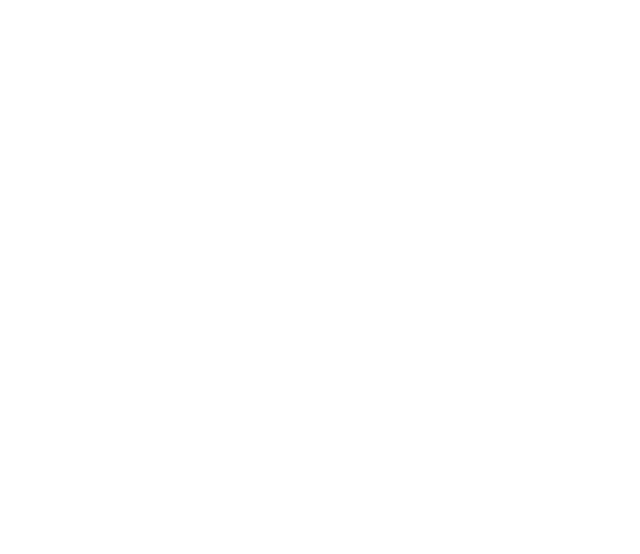
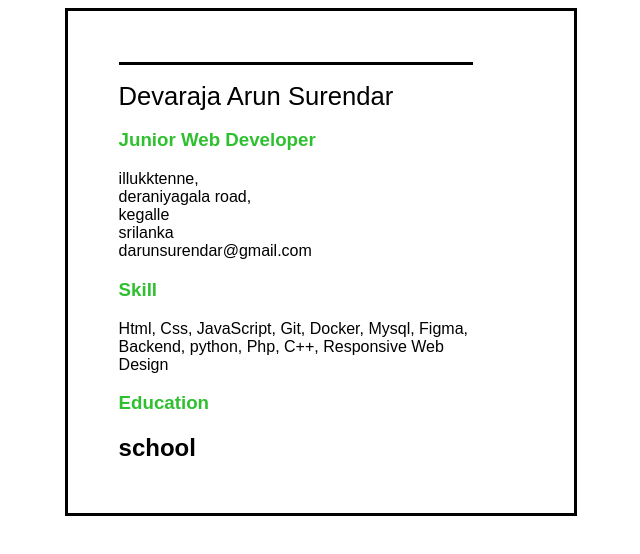
Before and after one commit to darunsurendar/Curriculum_Vitae, a plain HTML site: page index.html in a window 1280 px wide. Shown: the whole page, without its empty margins (319-959 px from the left). Drawn offline with Linux system fonts and the light colour scheme.

Commit message:
cv create

```diff
--- a/index.html
+++ b/index.html
@@ -3,10 +3,47 @@
 <head>
     <meta charset="UTF-8">
     <meta name="viewport" content="width=device-width, initial-scale=1.0">
-    <title>Document</title>
+    <title>My CV</title>
     <link rel="icon" href="image/cv_8187516.png" type="image/x-icon">
+    <link rel="stylesheet" href="style.css">
 </head>
 <body>
 
+    <!-- header-->
+    <header>
+    <h1>
+        Devaraja Arun Surendar
+    </h1>
+    <h3>
+        Junior Web Developer
+    </h3>
+    <p> illukktenne,</p>
+    <p> deraniyagala road,</p>
+    <p>  kegalle </p>
+    <p> srilanka </p>
+    <p> darunsurendar@gmail.com </p>
+
+    </header>
+    <!--main content-->
+    <main>
+        <!--skill-->
+        <h3>
+            Skill
+        </h3>
+        <p>
+            Html, Css, JavaScript, Git, Docker, Mysql, Figma, Backend, python, Php, C++, Responsive Web Design
+        </p>
+        <h3>
+            Education
+        </h3>
+        <h2>
+            school
+
+        </h2>
+        <p>
+
+        </p>
+    </main>
+
 </body>
 </html>
--- /dev/null
+++ b/style.css
@@ -0,0 +1,35 @@
+body {
+
+    margin-left: 30%;
+    margin-right: 30%;
+    border: solid black;
+    font-family: sans-serif;
+
+
+}
+header {
+    border-top: solid black;
+    margin-top: 10%;
+    margin-left: 10%;
+    margin-right: 20%;
+}
+h1 {
+
+    font-size: 2lvw;
+    font-weight: lighter;
+
+}
+h3 {
+    color: rgb(47, 192, 47);
+
+}
+p{
+
+    margin-bottom: 0%;
+    margin-top: 0%;
+}
+main{
+    margin-bottom: 10%;
+    margin-left: 10%;
+    margin-right: 20%;
+}
```
